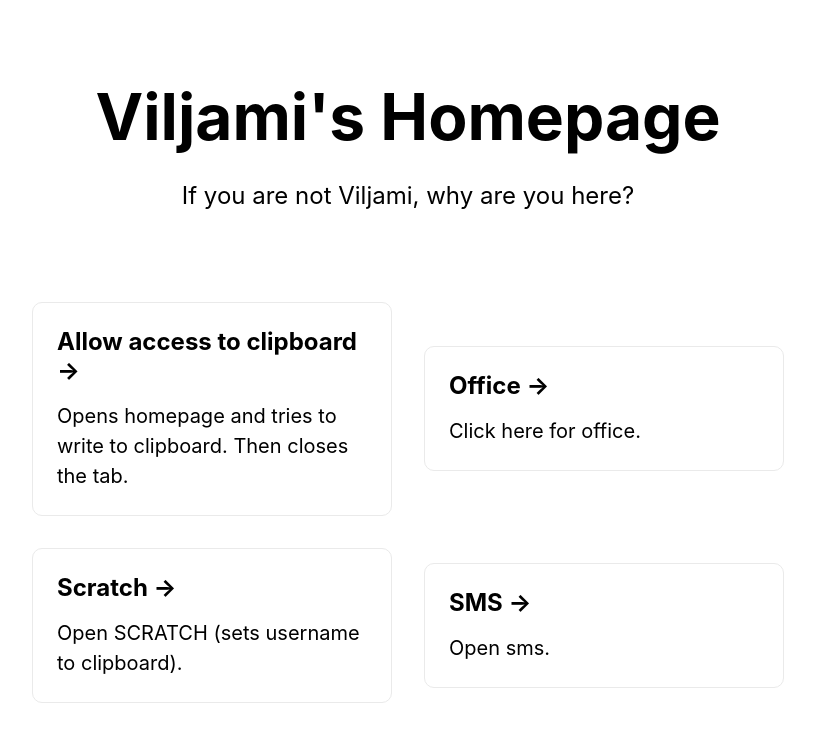
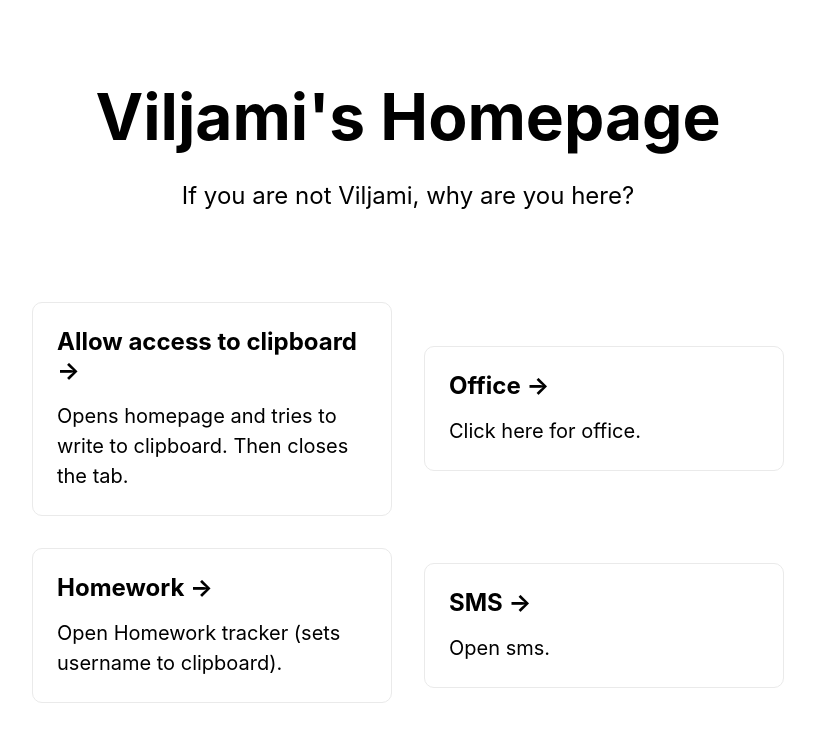
Before and after one commit to 2040syalPmailliW/william-hp, a Next.js app: page / in a window 1280 px wide. Shown: the top 734 px of the page, without its empty margins (232-1047 px from the left). Built offline with nearby package versions, Linux system fonts and the light colour scheme.

Commit message:
wat du heol

```diff
--- a/pages/index.js
+++ b/pages/index.js
@@ -85,8 +85,8 @@ export default function Home() {
             target="_blank"
             className={styles.card}
           >
-            <h3>Scratch &rarr;</h3>
-            <p>Open SCRATCH (sets username to clipboard).</p>
+            <h3>Homework &rarr;</h3>
+            <p>Open Homework tracker (sets username to clipboard).</p>
           </a>
           <a
             href="https://sms.eursc.eu/"
```
